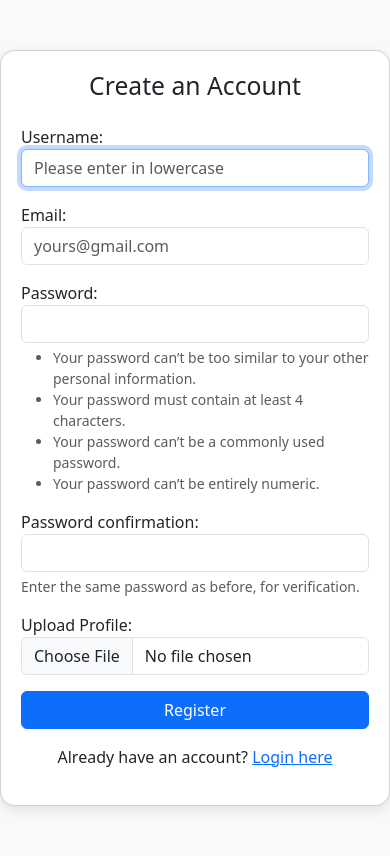
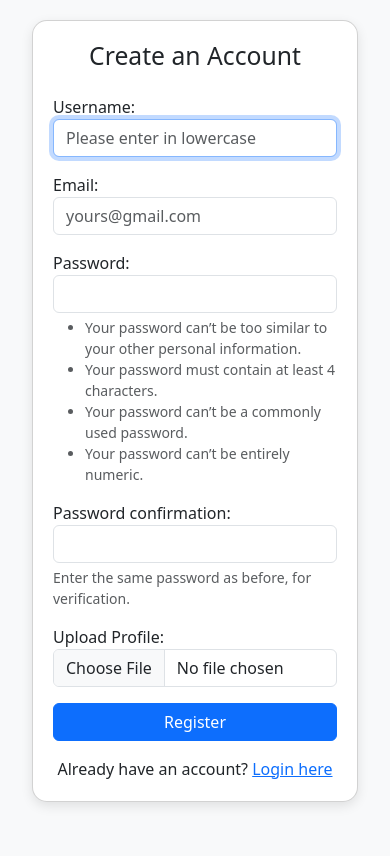
Before and after one commit to Rabbi-hasan0/Todo_List, a Django app: page /register/ in a window 390 px wide. After the commit the page ends 806 px from the top, so only its background shows below. Run offline with Django 4.2, Linux system fonts and the light colour scheme; some libraries are stand-ins or nearby versions.

```diff
--- a/tasks/templates/tasks/register.html
+++ b/tasks/templates/tasks/register.html
@@ -13,25 +13,39 @@
         body {
             background-color: #f8f9fa;
         }
+
         .card {
-            max-width: 500px;
+            max-width: 450px; /* slightly narrower for mobile */
             margin: 50px auto;
-            padding: 20px;
+            padding: 25px;
             border-radius: 15px;
             box-shadow: 0 4px 12px rgba(0,0,0,0.1);
         }
+
         .btn-custom {
             background-color: #0d6efd;
             color: white;
+        }
+
+        /* Make input fields full width on small screens */
+        @media (max-width: 576px) {
+            .card {
+                margin: 20px;
+                padding: 20px;
+            }
+            .btn {
+                font-size: 1rem;
+            }
         }
     </style>
 </head>
 <body>
 
+<div class="container">
     <div class="card">
         <h2 class="text-center mb-4">Create an Account</h2>
 
-    <!-- Added enctype for file uploads -->
+        <!-- Form with enctype for file uploads -->
         <form method="POST" enctype="multipart/form-data">
             {% csrf_token %}
 
@@ -49,7 +63,7 @@
                 </div>
             {% endfor %}
 
-        <!-- Render ProfileForm fields (e.g., profile picture) -->
+            <!-- Render ProfileForm fields -->
             {% for field in p_form %}
                 <div class="mb-3">
                     {{ field.label_tag }}
@@ -63,12 +77,13 @@
                 </div>
             {% endfor %}
 
-        <button type="submit" class="btn btn-primary w-100">Register</button>
+            <button type="submit" class="btn btn-primary w-100 btn-custom">Register</button>
         </form>
 
-    <p class="text-center mt-3">
+        <p class="text-center mt-3 mb-0">
             Already have an account? <a href="{% url 'login' %}">Login here</a>
         </p>
+    </div>
 </div>
 
 <!-- Bootstrap JS CDN -->
```
Lines whose indentation alone changed are shown as unchanged.
